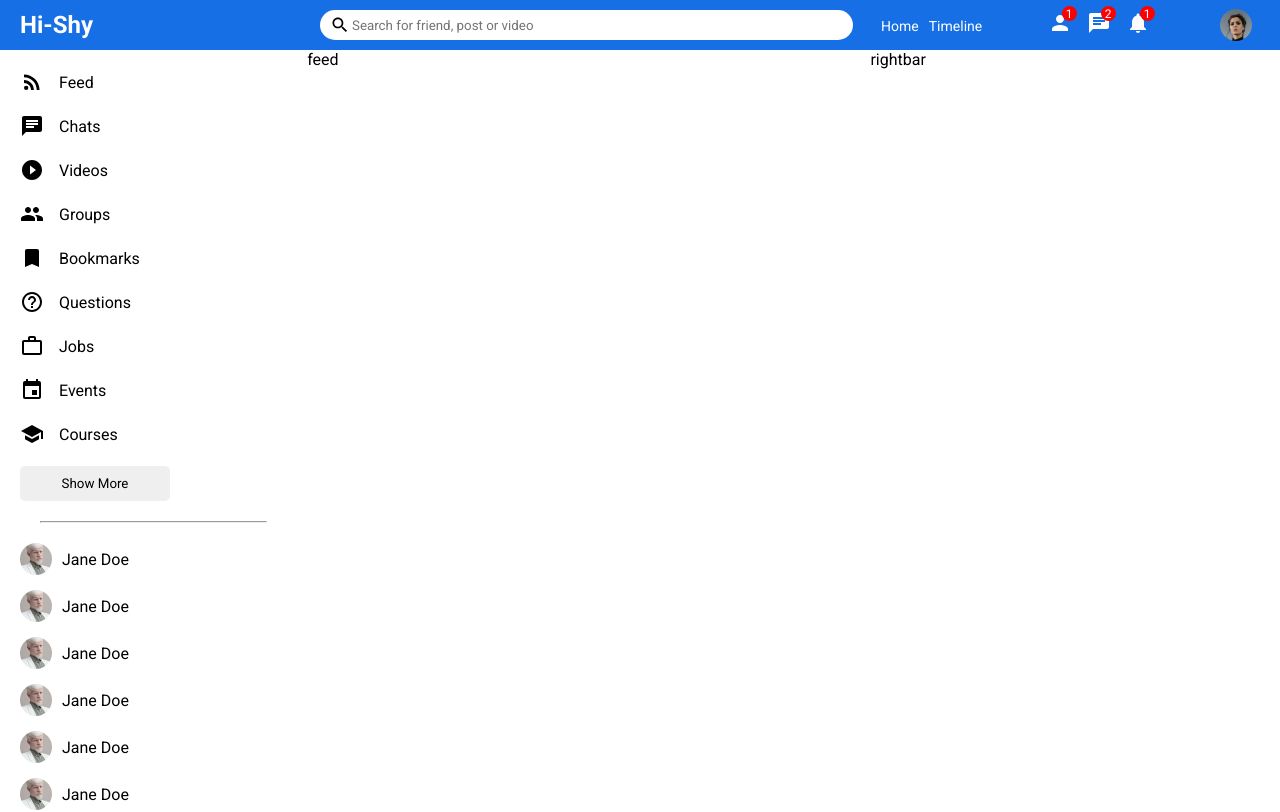
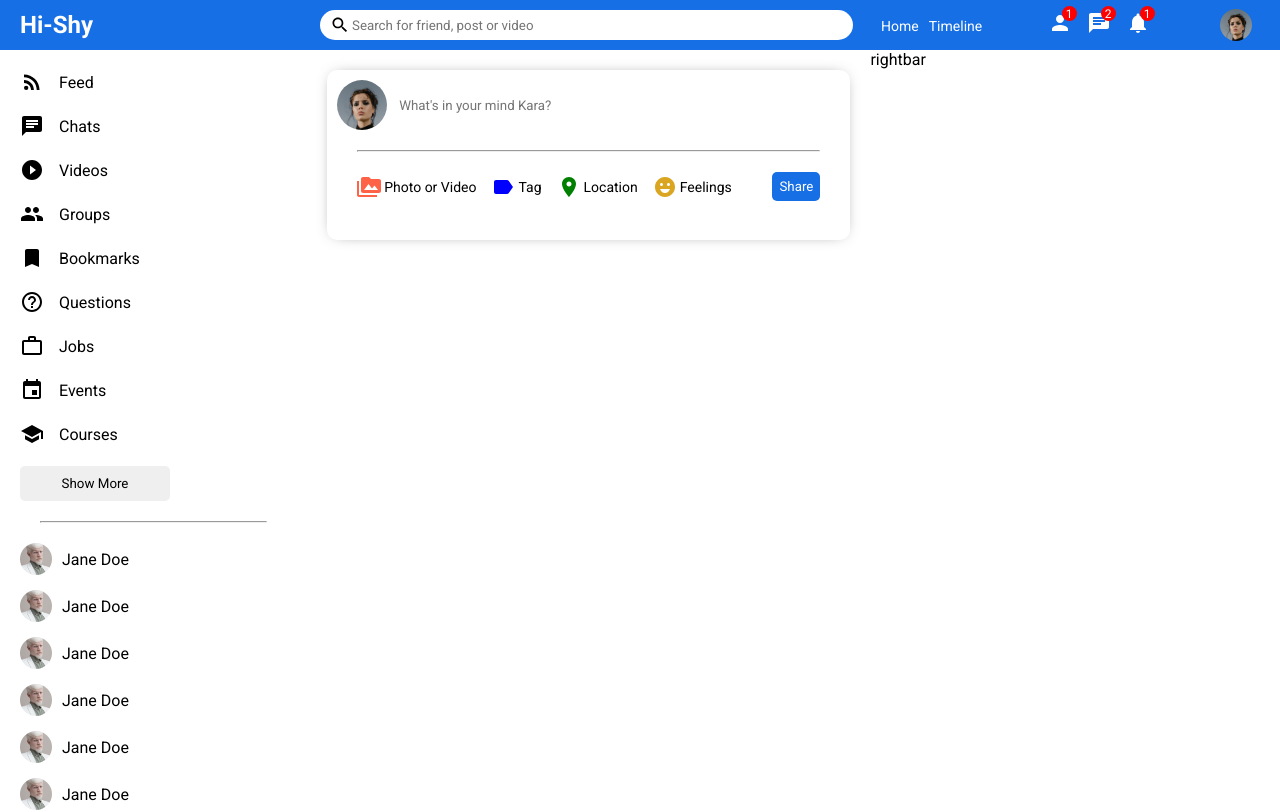
Before and after one commit to whysokara/react-social, a React (Create React App) app: page / in a window 1280 px wide. Shown: the top 812 px of the page. Built offline with nearby package versions, Linux system fonts and the light colour scheme.

Commit message:
Share object

```diff
--- a/src/components/feed/Feed.jsx
+++ b/src/components/feed/Feed.jsx
@@ -1,4 +1,11 @@
+import Share from "../share/Share";
 import "./feed.css";
 export default function Feed() {
-  return <div className="feed">feed</div>;
+  return (
+    <div className="feed">
+      <div className="feedWrapper">
+        <Share />
+      </div>
+    </div>
+  );
 }
--- a/src/components/feed/feed.css
+++ b/src/components/feed/feed.css
@@ -1,3 +1,6 @@
 .feed {
   flex: 5.5;
 }
+.feedWrapper {
+  padding: 20px;
+}
--- /dev/null
+++ b/src/components/share/Share.jsx
@@ -0,0 +1,41 @@
+import "./share.css";
+
+import { PermMedia, Label, Room, EmojiEmotions } from "@material-ui/icons";
+
+export default function Share() {
+  return (
+    <div className="share">
+      <div className="shareWrapper">
+        <div className="shareTop">
+          <img className="shareProfileImg" src="/assets/person/1.jpeg" alt="" />
+          <input
+            placeholder="What's in your mind Kara?"
+            className="shareInput"
+          />
+        </div>
+        <hr className="shareHr" />
+        <div className="shareBottom">
+          <div className="shareOptions">
+            <div className="shareOption">
+              <PermMedia htmlColor="tomato" className="shareIcon" />
+              <span className="shareOptionText">Photo or Video</span>
+            </div>
+            <div className="shareOption">
+              <Label htmlColor="blue" className="shareIcon" />
+              <span className="shareOptionText">Tag</span>
+            </div>
+            <div className="shareOption">
+              <Room htmlColor="green" className="shareIcon" />
+              <span className="shareOptionText">Location</span>
+            </div>
+            <div className="shareOption">
+              <EmojiEmotions htmlColor="goldenrod" className="shareIcon" />
+              <span className="shareOptionText">Feelings</span>
+            </div>
+          </div>
+          <button className="shareButton">Share</button>
+        </div>
+      </div>
+    </div>
+  );
+}
--- /dev/null
+++ b/src/components/share/share.css
@@ -0,0 +1,76 @@
+.share {
+  width: 100%;
+  height: 170px;
+  border-radius: 10px;
+  -webkit-box-shadow: 0px 0px 16px -8px rgba(0, 0, 0, 0.68);
+  box-shadow: 0px 0px 16px -8px rgba(0, 0, 0, 0.68);
+}
+
+.shareWrapper {
+  padding: 10px;
+}
+
+.shareTop {
+  display: flex;
+  align-items: center;
+}
+
+.shareProfileImg {
+  width: 50px;
+  height: 50px;
+  border-radius: 50%;
+  object-fit: cover;
+  margin-right: 10px;
+}
+
+.shareInput {
+  border: none;
+  width: 80%;
+}
+
+.shareInput:focus {
+  outline: none;
+}
+
+.shareHr {
+  margin: 20px;
+}
+
+.shareBottom {
+  display: flex;
+  align-items: center;
+  justify-content: space-between;
+}
+
+.shareOptions {
+  display: flex;
+  margin-left: 20px;
+}
+
+.shareOption {
+  display: flex;
+  align-items: center;
+  margin-right: 15px;
+  cursor: pointer;
+}
+
+.shareIcon {
+  font-size: 18px;
+  margin-right: 3px;
+}
+
+.shareOptionText {
+  font-size: 14px;
+  font-weight: 500;
+}
+
+.shareButton {
+  border: none;
+  padding: 7px;
+  border-radius: 5px;
+  background-color: #166fe5;
+  font-weight: 500;
+  margin-right: 20px;
+  cursor: pointer;
+  color: white;
+}
```
